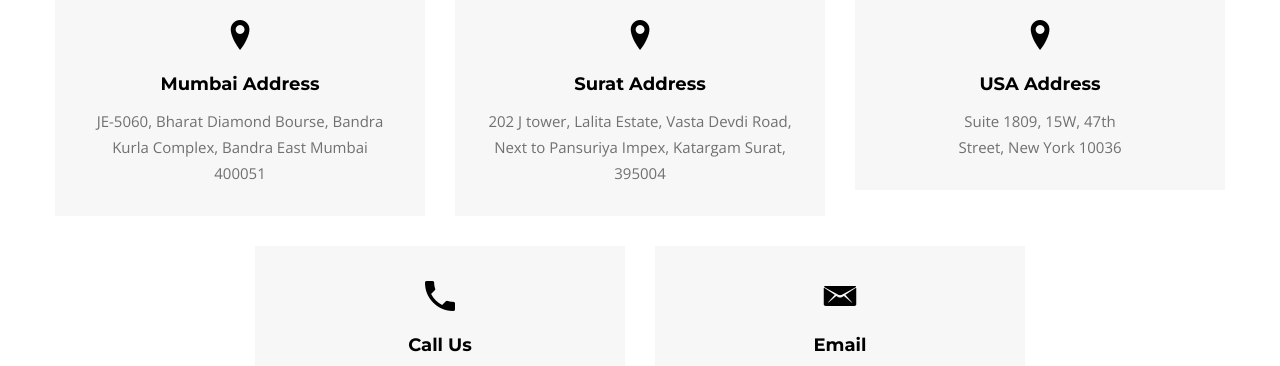
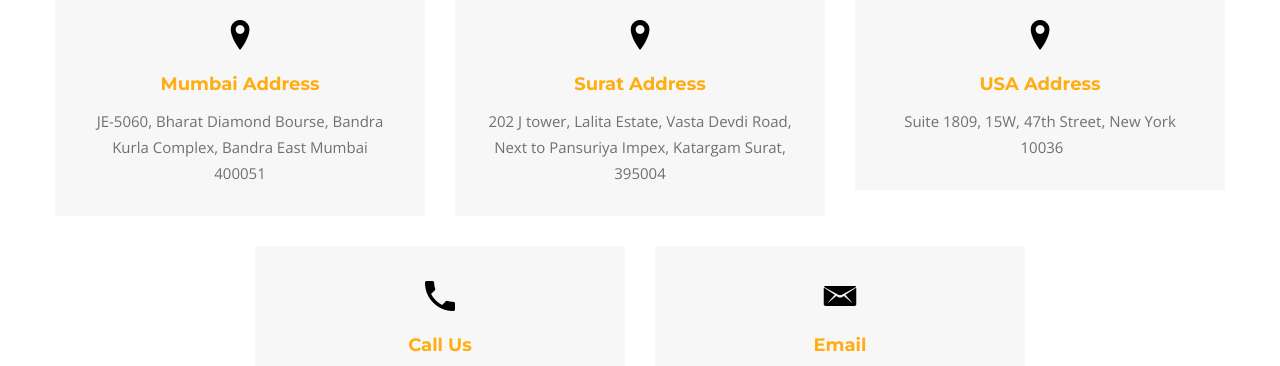
Before and after one commit to aniket2001github/RP_enterpise, a plain HTML site: page contact.html in a window 1280 px wide. Shown: the part 534-900 px from the top of the page. Drawn offline with nearby package versions, Linux system fonts and the light colour scheme; some packages are replaced by stand-ins of ours; files that its build step writes are made by us from their sources; a script that the page names is missing; files whose address does not match are found by name.

Commit message:
color change

```diff
--- a/contact.html
+++ b/contact.html
@@ -244,7 +244,7 @@
                             <div class="col-lg-4 col-md-6  mt-30">
                                 <div class="tm-contact-block text-center">
                                     <i class="ion-location"></i>
-                                    <h6>Mumbai Address</h6>
+                                    <h6 style="color: #ffa700ef;">Mumbai Address</h6>
                                     <p>JE-5060, Bharat Diamond Bourse, Bandra Kurla
                                         Complex, Bandra East Mumbai 400051</p>
                                 </div>
@@ -255,7 +255,7 @@
                             <div class="col-lg-4 col-md-6  mt-30">
                                 <div class="tm-contact-block text-center">
                                     <i class="ion-location"></i>
-                                    <h6>Surat Address</h6>
+                                    <h6 style="color: #ffa700ef;">Surat Address</h6>
                                     <p>202 J tower, Lalita Estate, Vasta Devdi Road, Next to
                                         Pansuriya Impex, Katargam Surat, 395004</p>
                                 </div>
@@ -266,8 +266,8 @@
                             <div class="col-lg-4 col-md-6  mt-30">
                                 <div class="tm-contact-block text-center">
                                     <i class="ion-location"></i>
-                                    <h6>USA Address</h6>
-                                    <p>Suite 1809, 15W, 47th Street, New York 10036</p>
+                                    <h6 style="color: #ffa700ef;">USA Address</h6>
+                                    <p>Suite 1809, 15W, 47th Street, New York<br> 10036</p>
                                 </div>
                             </div>
                             <!--// Contact block -->
@@ -277,7 +277,7 @@
                             <div class="col-lg-4 col-md-6  mt-30">
                                 <div class="tm-contact-block text-center">
                                     <i class="ion-android-call"></i>
-                                    <h6>Call Us</h6>
+                                    <h6 style="color: #ffa700ef;">Call Us</h6>
                                     <p>Phone : <a href="tel:+18009156270">1 800 915 6270</a></p>
                                     <p>Tel : <a href="tel:+15147332010">1 514 733 2010</a></p>
                                 </div>
@@ -288,7 +288,7 @@
                               <div class="col-lg-4 col-md-6  mt-30">
                                 <div class="tm-contact-block text-center">
                                     <i class="ion-email"></i>
-                                    <h6>Email</h6>
+                                    <h6 style="color: #ffa700ef;">Email</h6>
                                     <p><a href="mailto:surose@gmail.com">surose@gmail.com</a></p>
                                     <p><a href="mailto:info@surose.com">info@surose.com</a></p>
                                 </div>
```
